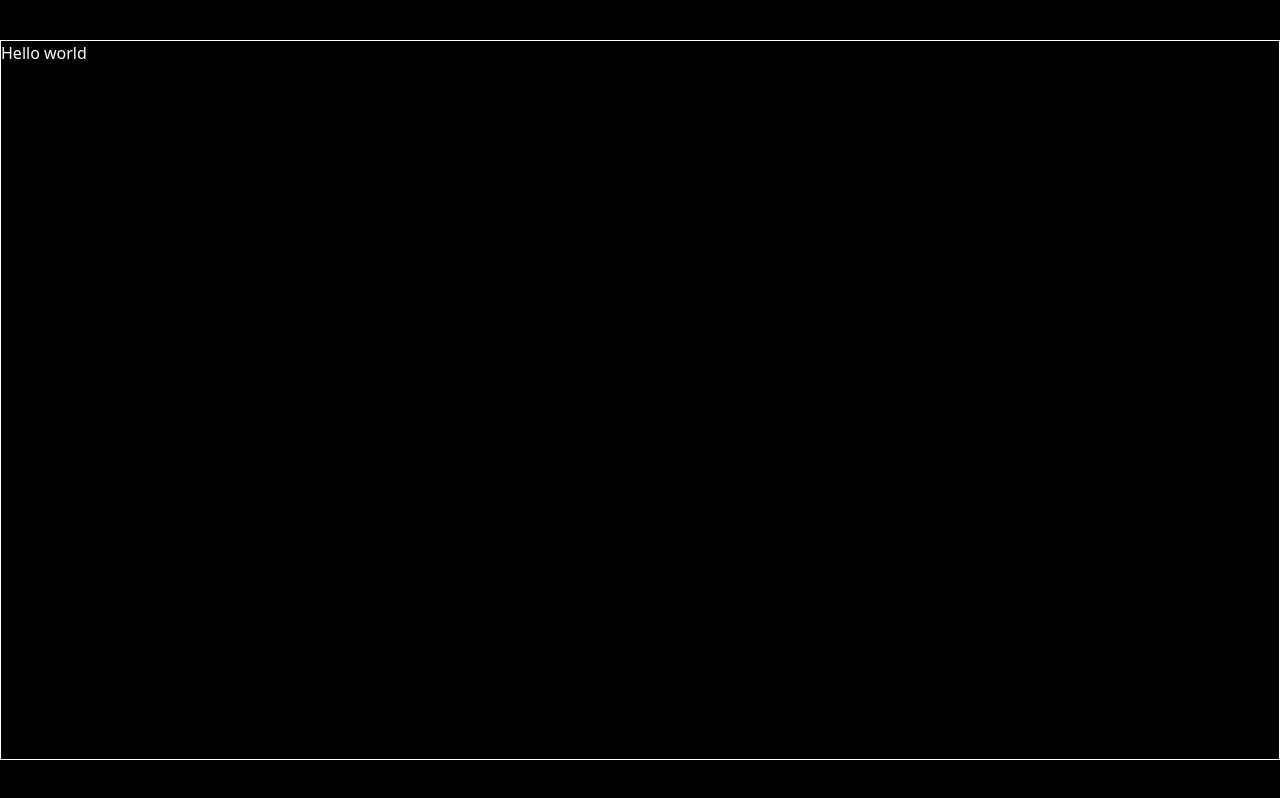
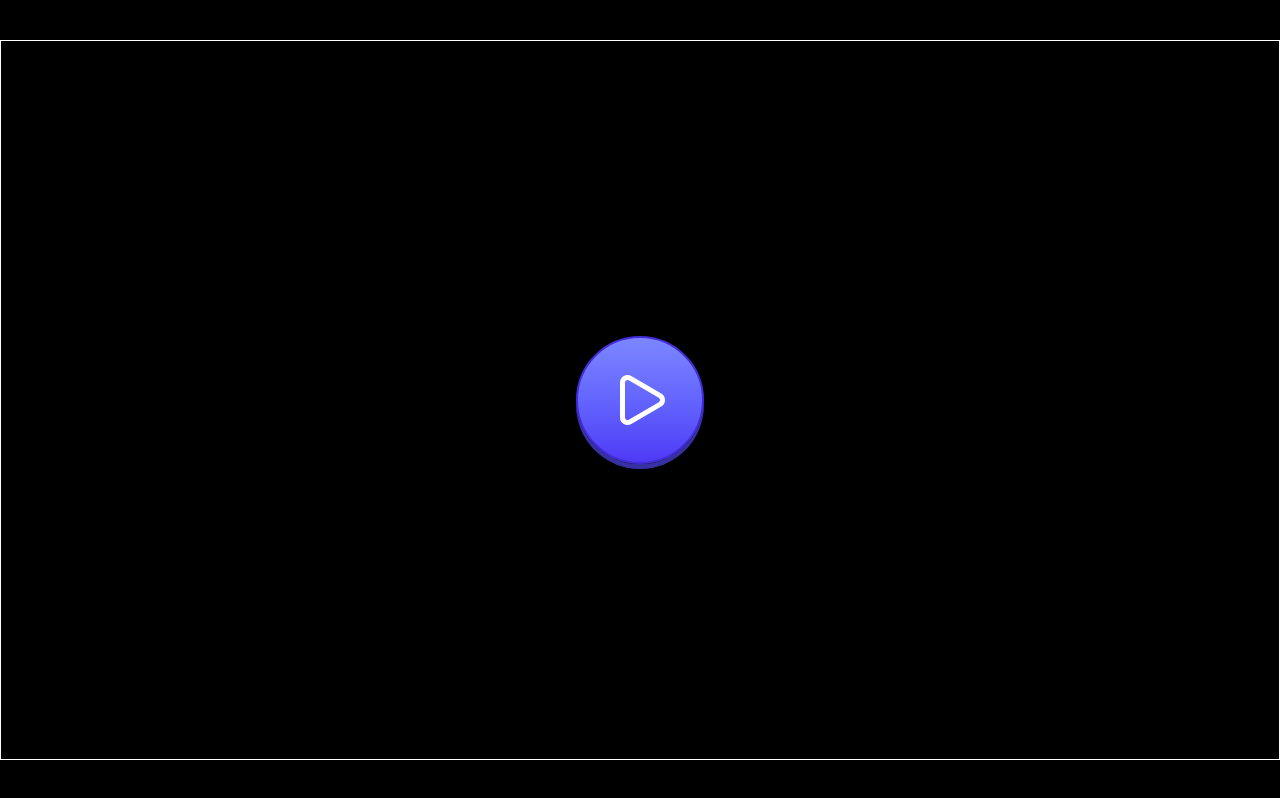
Before and after one commit to ZombieChibiXD/media-game-svelte, a SvelteKit app: page / in a window 1280 px wide. Built offline with nearby package versions, Linux system fonts and the light colour scheme.

Commit message:
Starting play button created

```diff
--- a/src/routes/+page.svelte
+++ b/src/routes/+page.svelte
@@ -1,7 +1,35 @@
 <script>
+	import { cn } from "$lib/utils";
 
 </script>
 
-
-
-Hello world
+<button
+	class={cn(
+		'absolute inset-0 m-auto w-32 h-32 p-8 rounded-full',
+        'cursor-pointer',
+		`bg-linear-to-b from-indigo-400 to-indigo-600`,
+		`border-2 border-indigo-700`,
+		`text-white font-bold`,
+		`shadow-[0_5px_0_#3730a3]`,
+		`hover:-translate-y-1 hover:shadow-[0_7px_0_#3730a3]`,
+		`active:-translate-y-2 active:shadow-[0_3px_0_#3730a3]`,
+		`transition-all duration-150`
+	)}
+	title="Play game"
+>
+	<svg
+		xmlns="http://www.w3.org/2000/svg"
+		width="24"
+		height="24"
+		viewBox="0 0 24 24"
+		fill="none"
+		stroke="currentColor"
+		stroke-width="2"
+		stroke-linecap="round"
+		stroke-linejoin="round"
+		class="w-full h-full lucide lucide-play-icon lucide-play"
+		><path
+			d="M5 5a2 2 0 0 1 3.008-1.728l11.997 6.998a2 2 0 0 1 .003 3.458l-12 7A2 2 0 0 1 5 19z"
+		/></svg
+	>
+</button>
```
